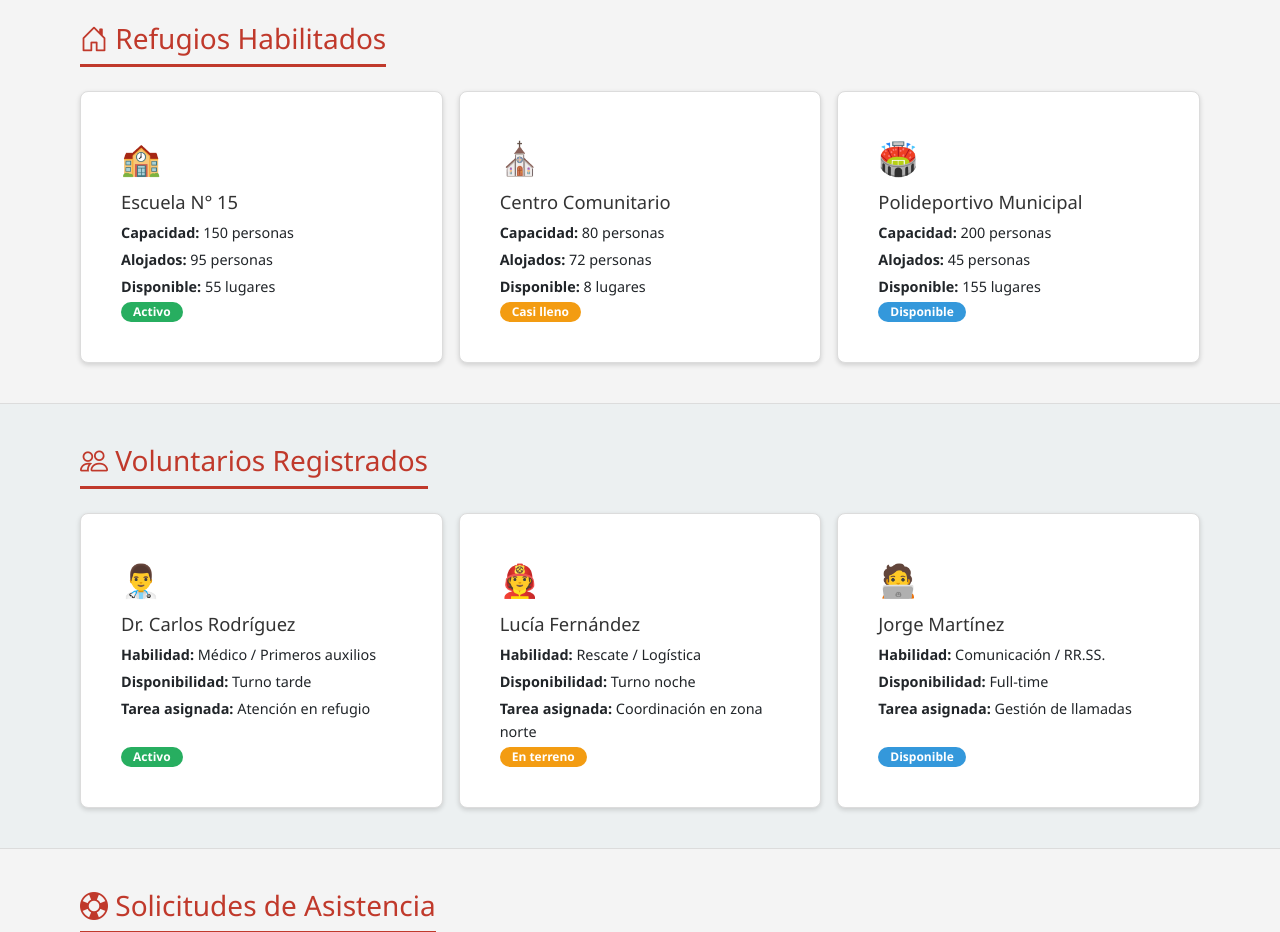
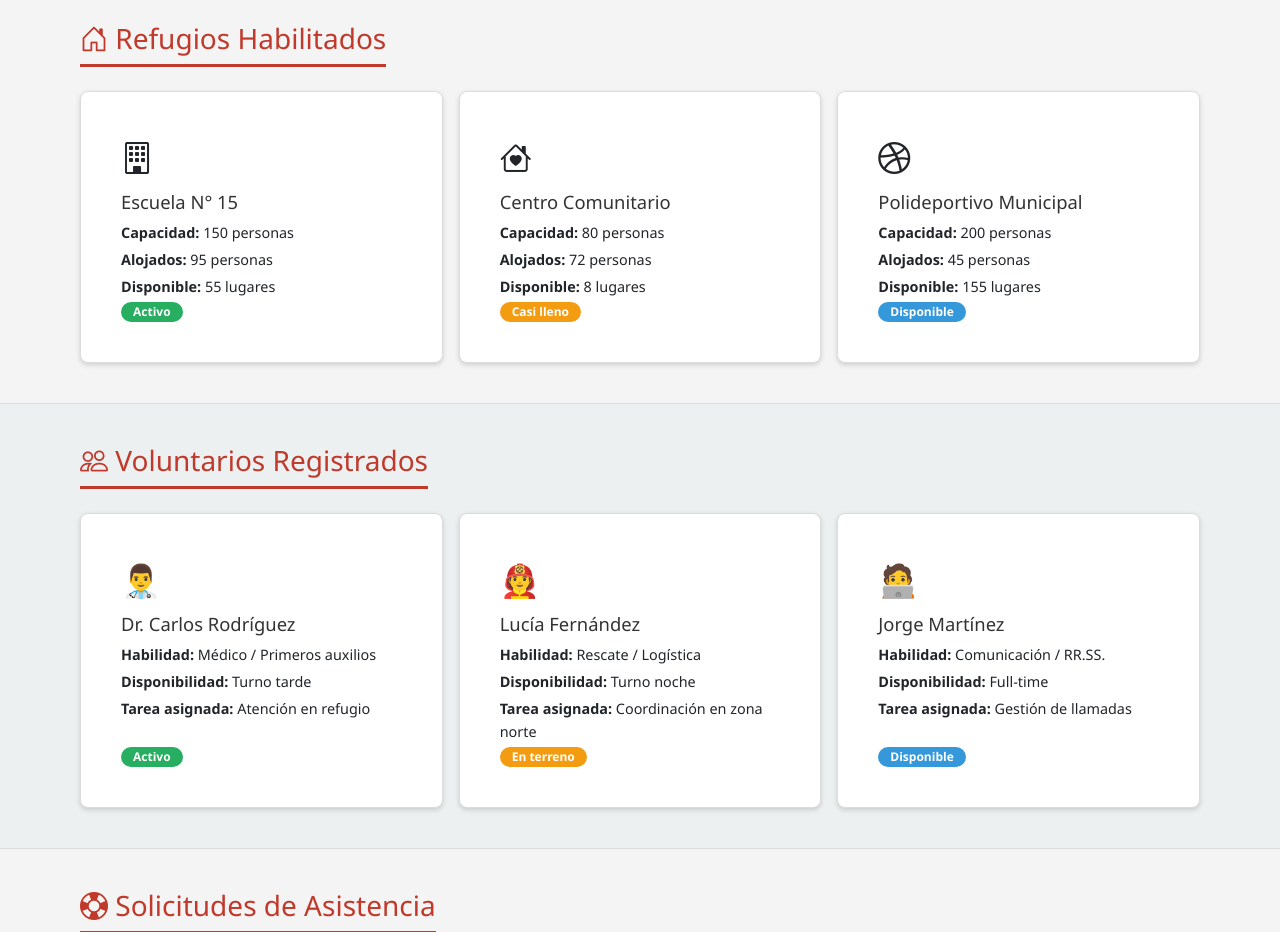
Before and after one commit to Giacomo3945/proyecto-integrador, a plain HTML site: page index.html in a window 1280 px wide. Shown: the part 1660-2592 px from the top of the page. Drawn offline with nearby package versions, Linux system fonts and the light colour scheme.

Commit message:
refactor: incorpora iconos de Bootstrap en refugios

```diff
--- a/index.html
+++ b/index.html
@@ -180,7 +180,7 @@
                     <div class="col">
                         <article class="card h-100">
                             <div class="card-body">
-                                <span class="icon">🏫</span>
+                                <i class="bi bi-building icon"></i>
                                 <h3 class="card-title">Escuela N° 15</h3>
                                 <p class="card-text"><strong>Capacidad:</strong> 150 personas</p>
                                 <p class="card-text"><strong>Alojados:</strong> 95 personas</p>
@@ -192,7 +192,7 @@
                     <div class="col">
                         <article class="card h-100">
                             <div class="card-body">
-                                <span class="icon">⛪</span>
+                                <i class="bi bi-house-heart icon"></i>
                                 <h3 class="card-title">Centro Comunitario</h3>
                                 <p class="card-text"><strong>Capacidad:</strong> 80 personas</p>
                                 <p class="card-text"><strong>Alojados:</strong> 72 personas</p>
@@ -204,7 +204,7 @@
                     <div class="col">
                         <article class="card h-100">
                             <div class="card-body">
-                                <span class="icon">🏟️</span>
+                                <i class="bi bi-dribbble icon"></i>
                                 <h3 class="card-title">Polideportivo Municipal</h3>
                                 <p class="card-text"><strong>Capacidad:</strong> 200 personas</p>
                                 <p class="card-text"><strong>Alojados:</strong> 45 personas</p>
```
